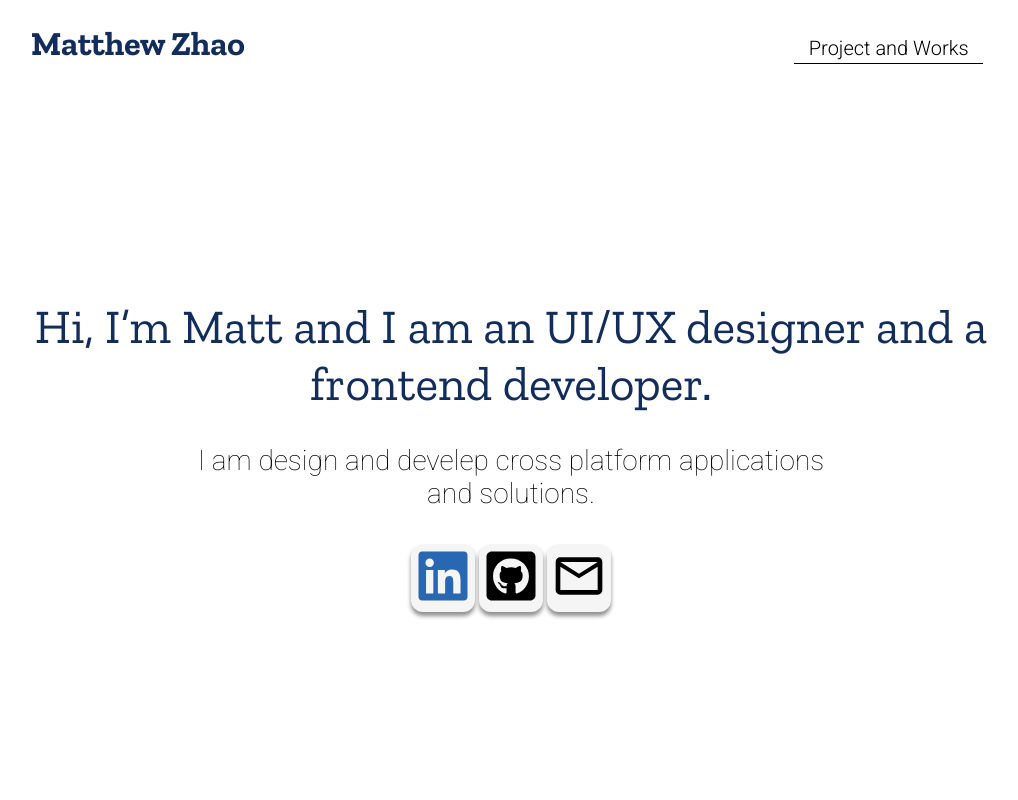
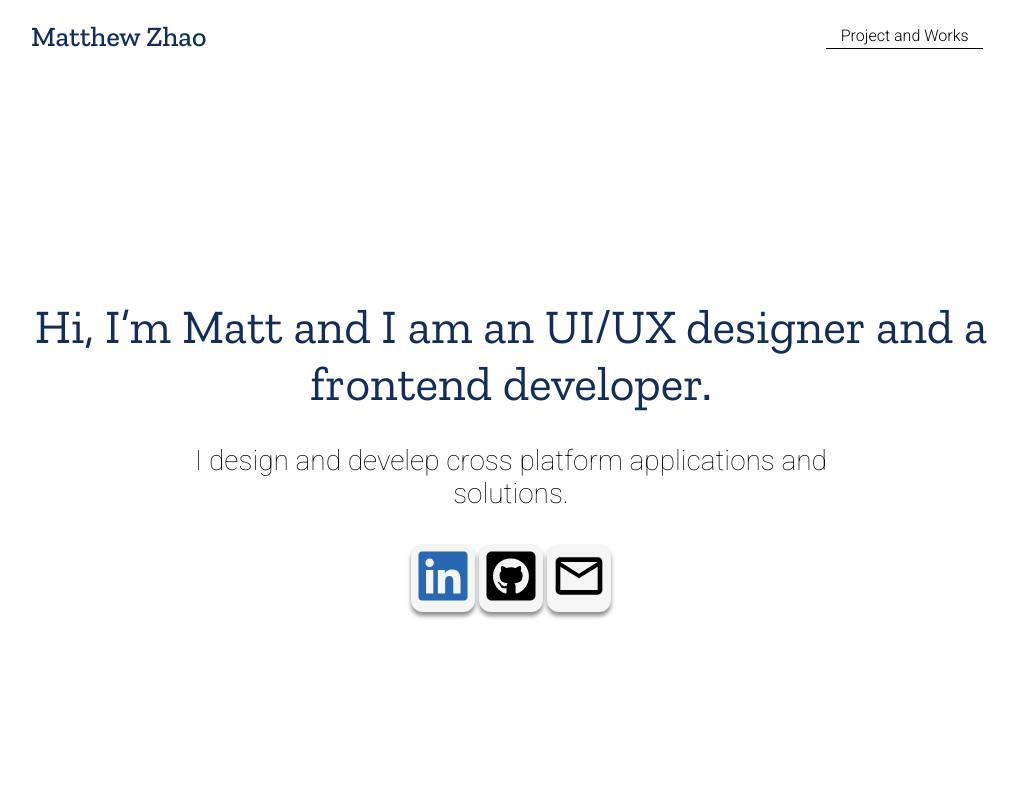
Before and after one commit to ItsMe-Matt/portfolio, a Next.js app: page / in a window 1280 px wide. Shown: the top 800 px of the page, without its empty margins (129-1147 px from the left). Built offline with nearby package versions, Linux system fonts and the light colour scheme.

Commit message:
testing time

```diff
--- a/comps/HeadNav/index.js
+++ b/comps/HeadNav/index.js
@@ -33,23 +33,23 @@ const HBar = styled.div`
 `
 
 const Container = styled.div`
+
     display: flex;
     flex-direction: row;
-    align-items: baseline;
+    align-items: center;
     justify-content: space-between;
-    width: 75%;
+    width: 75vw;
 `
 
-const HTxt = styled.h1`
+const HTxt = styled.p`
     font-family: Zilla Slab;
-    font-weight: 700;
+    font-weight: 500;
     color: #122C5C;
-    font-size: 4.2vh;
+    font-size: 3.5vh;
     padding: 0;
     cursor: pointer;
 
     &:hover {
-
         color: #3073f0;
 
 `
@@ -64,7 +64,7 @@ const NavBtn = styled.div`
     padding: 0.2rem 0.9rem;
     cursor: pointer;
     font-family: Roboto;
-    font-size: 2.5vh;
+    font-size: 2vh;
     font-weight: 300;
     border-bottom: 0.09rem solid #000000;
     margin: 0 0.5rem;
--- a/comps/ProjHead/index.js
+++ b/comps/ProjHead/index.js
@@ -14,7 +14,7 @@ const Container = styled.div`
     border-bottom: 0.08rem solid #606060;
     font-family: Zilla Slab;
     font-weight: 300;
-    font-size: 2vw;
+    font-size: 1.5vw;
     padding-bottom: 1vh;
     margin-bottom: 1vh;
     width: 75vw;
--- a/comps/Project/index.js
+++ b/comps/Project/index.js
@@ -45,7 +45,6 @@ export default function Project({
 }
 
 const Container = styled.div`
-
 display: flex;
 width: 75%;
 margin: 0.5rem;
@@ -67,7 +66,6 @@ background-color: ${(props)=>props.bgcolor}
 `
 
 const TxtCont = styled.div`
-
 `
 const TxtType = styled.p`
 font-family: Zilla Slab;
@@ -85,11 +83,9 @@ margin: 0;
 `
 
 const TxtP = styled.p`
-
 font-family: Roboto;
 font-size: 1.2vw;
 font-weight: 300;
 line-height: 1.75;
 color: #606060;
-
 `
--- a/pages/index.js
+++ b/pages/index.js
@@ -21,7 +21,7 @@ export default function Home() {
         Hi, I’m Matt and I am an UI/UX designer and a frontend developer.
         </HeroH>
         <HeroP>
-        I am design and develep cross platform applications and solutions.
+        I design and develep cross platform applications and solutions.
         </HeroP>
         <Social />
         </RowCenter>
@@ -75,7 +75,7 @@ const HeroH = styled.div`
   font-size: 6vh;
   font-weight: 400;
   text-align: center;
-  width: 80vw;
+  max-width: 75vw;
   margin-bottom: 4vh;
   color: #122C5C;
 `
@@ -85,7 +85,7 @@ const HeroP = styled.div`
   font-weight: 100;
   font-size: 3.5vh;
   display: flex;
-  width: 50vw;
+  max-width: 50vw;
   text-align: center;
   margin-bottom: 4vh;
 `
```
